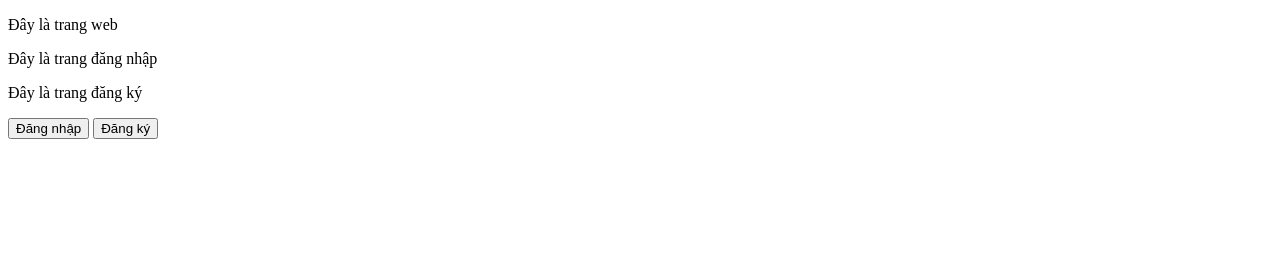
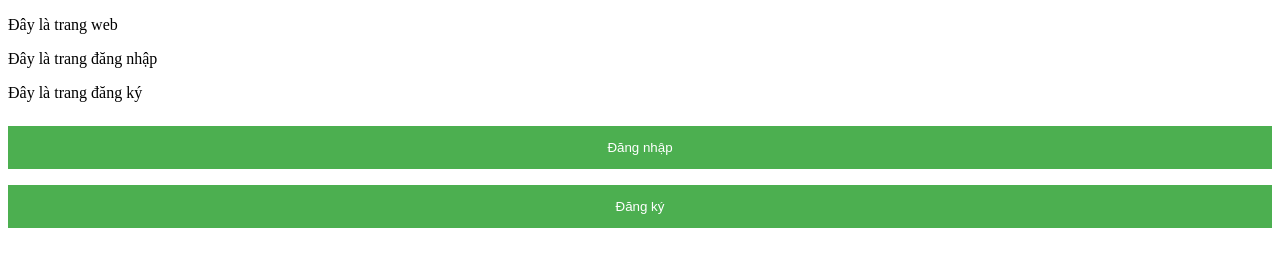
Before and after one commit to lenhat8413/git-new-test, a plain HTML site: page index.html in a window 1280 px wide. Drawn offline with Linux system fonts and the light colour scheme.

Commit message:
commit index.css and index.html

```diff
--- a/index.css
+++ b/index.css
@@ -0,0 +1,9 @@
+button{
+    background-color: #4CAF50;
+    color: white;
+    padding: 14px 20px;
+    margin: 8px 0;
+    border: none;
+    cursor: pointer;
+    width: 100%;
+}
--- a/index.html
+++ b/index.html
@@ -4,6 +4,8 @@
     <meta charset="UTF-8">
     <meta name="viewport" content="width=device-width, initial-scale=1.0">
     <title>Document</title>
+    <link rel="stylesheet" href="index.css">
+    <link rel="stylesheet" href="index2.css">
 </head>
 <body>
     <p>Đây là trang web</p>
```
